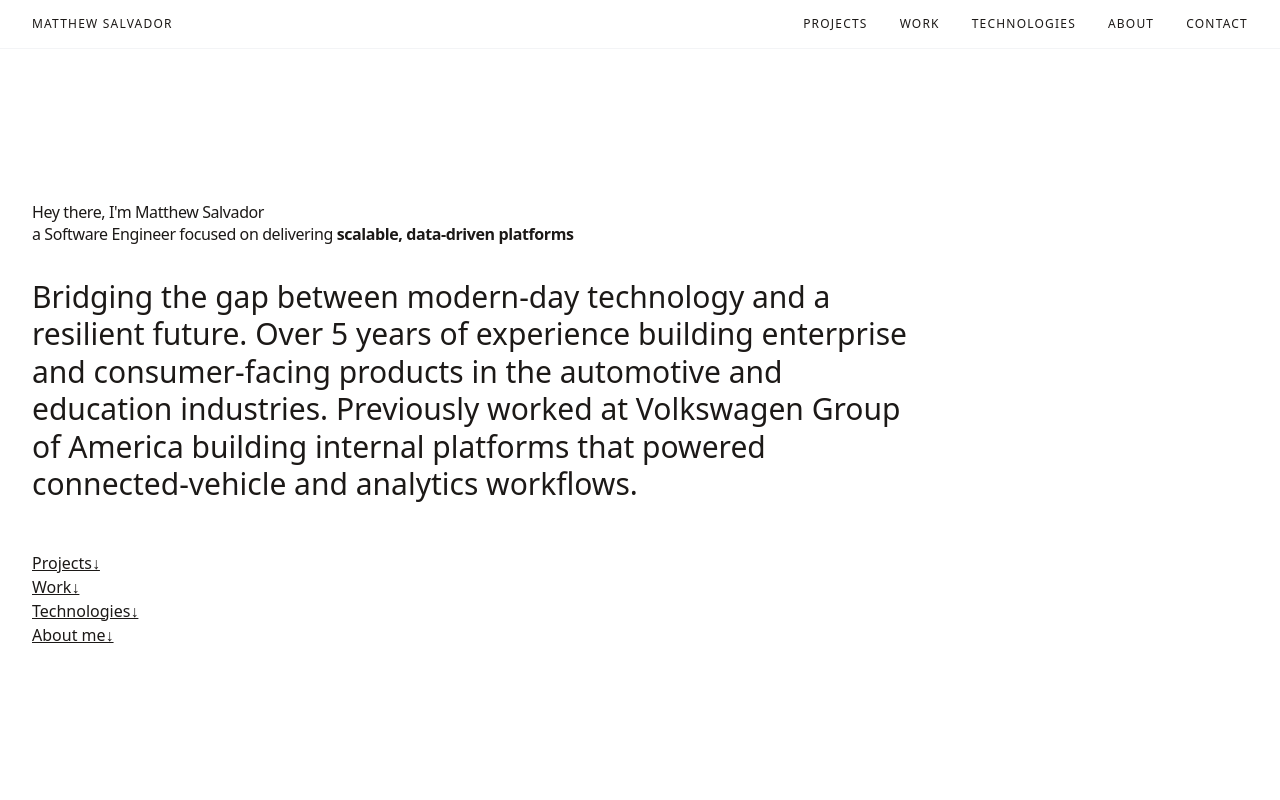
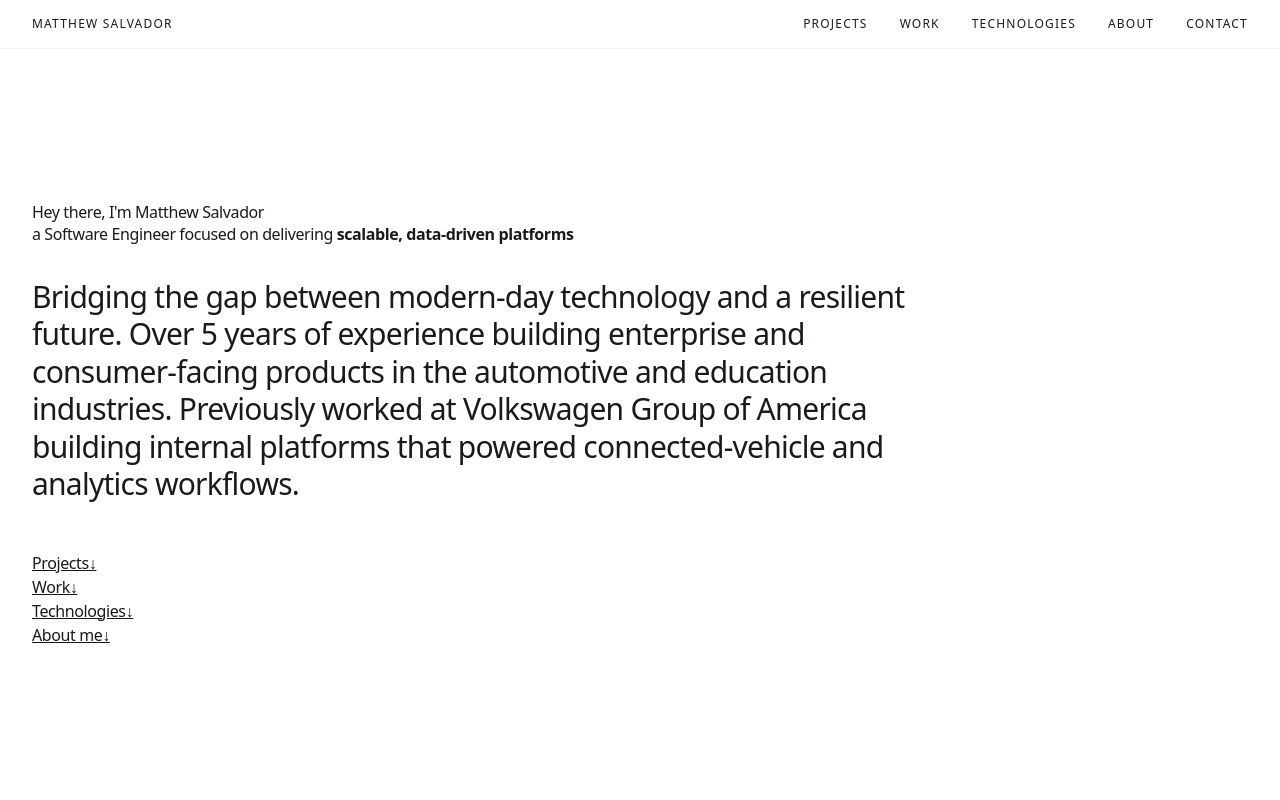
Before and after one commit to mjsalvador/portfolio, a React (Vite) app: page / in a window 1280 px wide. Shown: the top 800 px of the page. Built offline with nearby package versions, Linux system fonts and the light colour scheme.

Commit message:
updates font style in hero section

```diff
--- a/src/components/hero.tsx
+++ b/src/components/hero.tsx
@@ -3,7 +3,7 @@ export default function Hero() {
     <section className="pt-32 pb-20 px-8 min-h-screen flex flex-col justify-center text-stone-900">
       <div className="max-w-4xl">
         {/* Main Headline */}
-        <div className="mb-8 tracking-tight">
+        <div className="mb-8 tracking-tight font-light">
           <h1 className="leading-tight">Hey there, I'm Matthew Salvador</h1>
           <p>
             a Software Engineer focused on delivering{" "}
@@ -15,7 +15,7 @@ export default function Hero() {
 
         {/* Description */}
         <div className="mb-12 max-w-6xl">
-          <p className="text-3xl font-light leading-tight">
+          <p className="text-3xl font-light tracking-tight leading-tight">
             Bridging the gap between modern-day technology and a resilient
             future. Over 5 years of experience building enterprise and
             consumer-facing products in the automotive and education industries.
@@ -25,7 +25,7 @@ export default function Hero() {
         </div>
 
         {/* CTA Buttons */}
-        <div className="flex flex-col">
+        <div className="flex flex-col tracking-tight">
           <a href="#projects" className="underline transition-colors">
             Projects↓
           </a>
```
